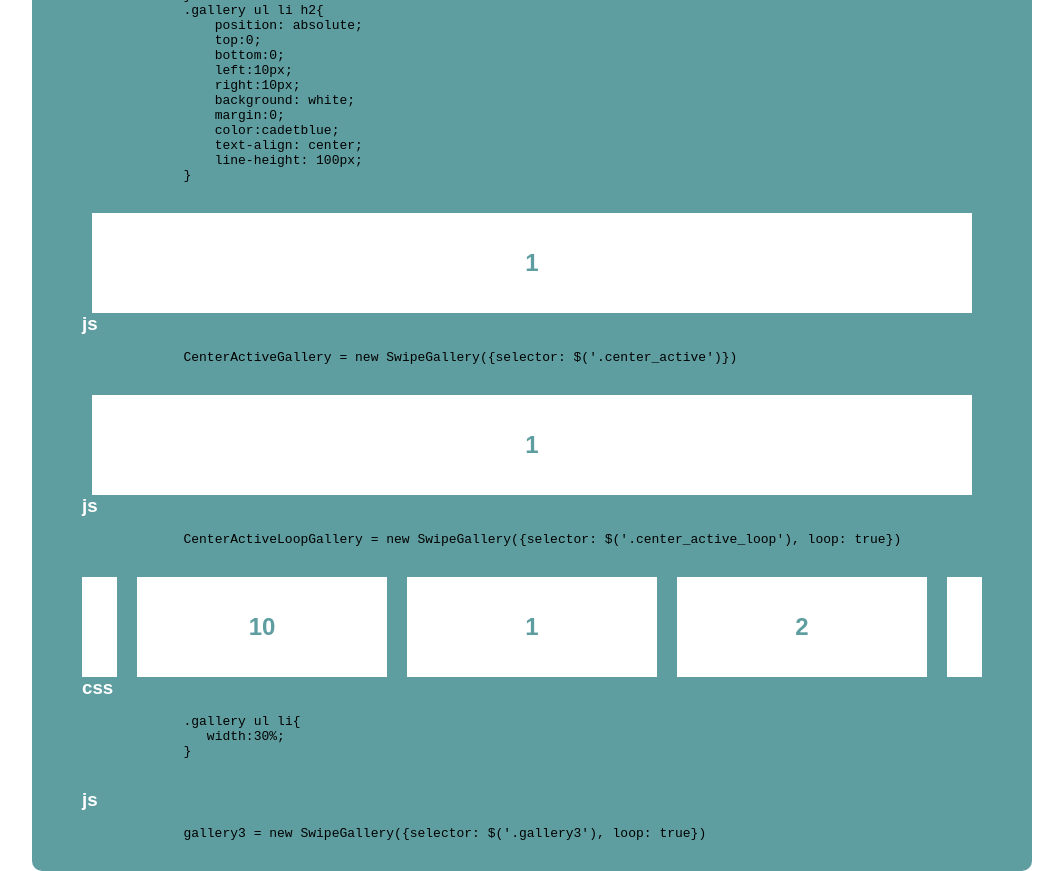
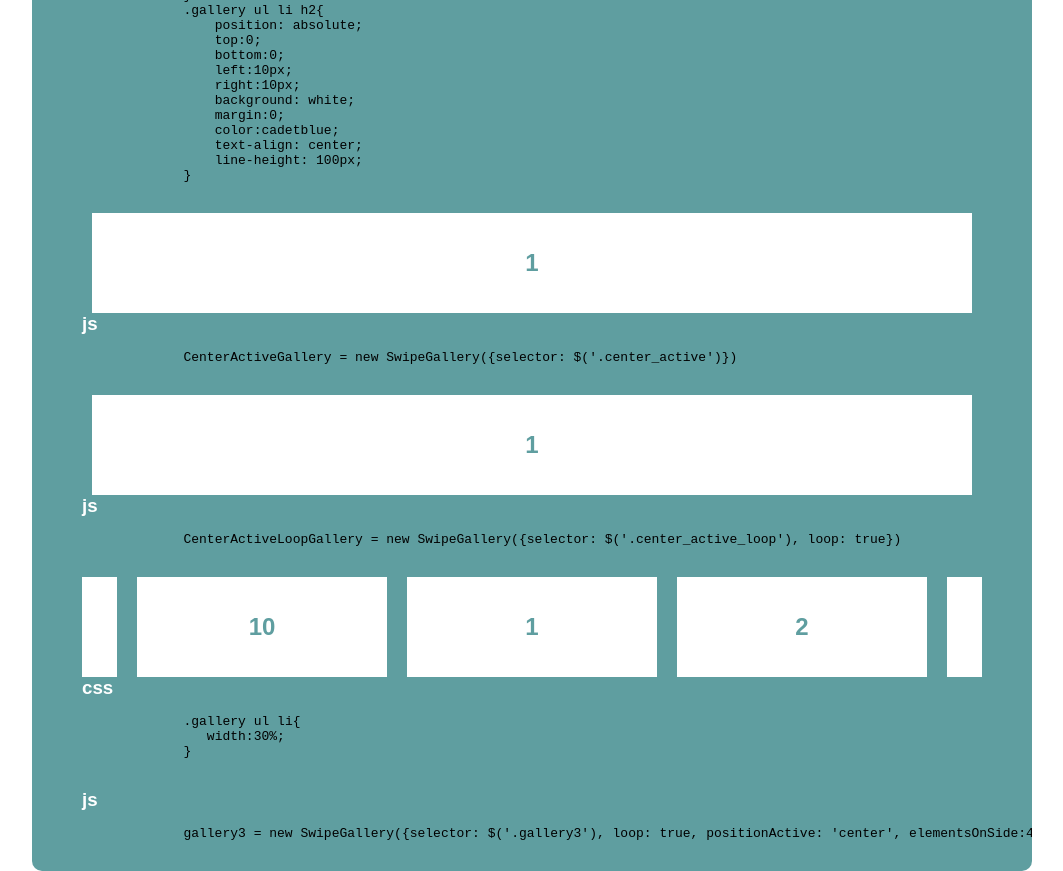
Before and after one commit to lexecon/SwipeGallery, a website: page index.html in a window 1280 px wide. Shown: the part 889-1760 px from the top of the page, without its empty margins (108-1171 px from the left). Drawn offline with nearby package versions, Linux system fonts and the light colour scheme; a small style sheet from the web is missing.

Commit message:
Исправил ошибку в описании 3го примера

```diff
--- a/index.html
+++ b/index.html
@@ -174,7 +174,7 @@
      <div class="text_overflow">
          <pre>
          <code class="js">
-             gallery3 = new SwipeGallery({selector: $('.gallery3'), loop: true})
+             gallery3 = new SwipeGallery({selector: $('.gallery3'), loop: true, positionActive: 'center', elementsOnSide:4})
          </code>
      </pre>
      </div>
```
